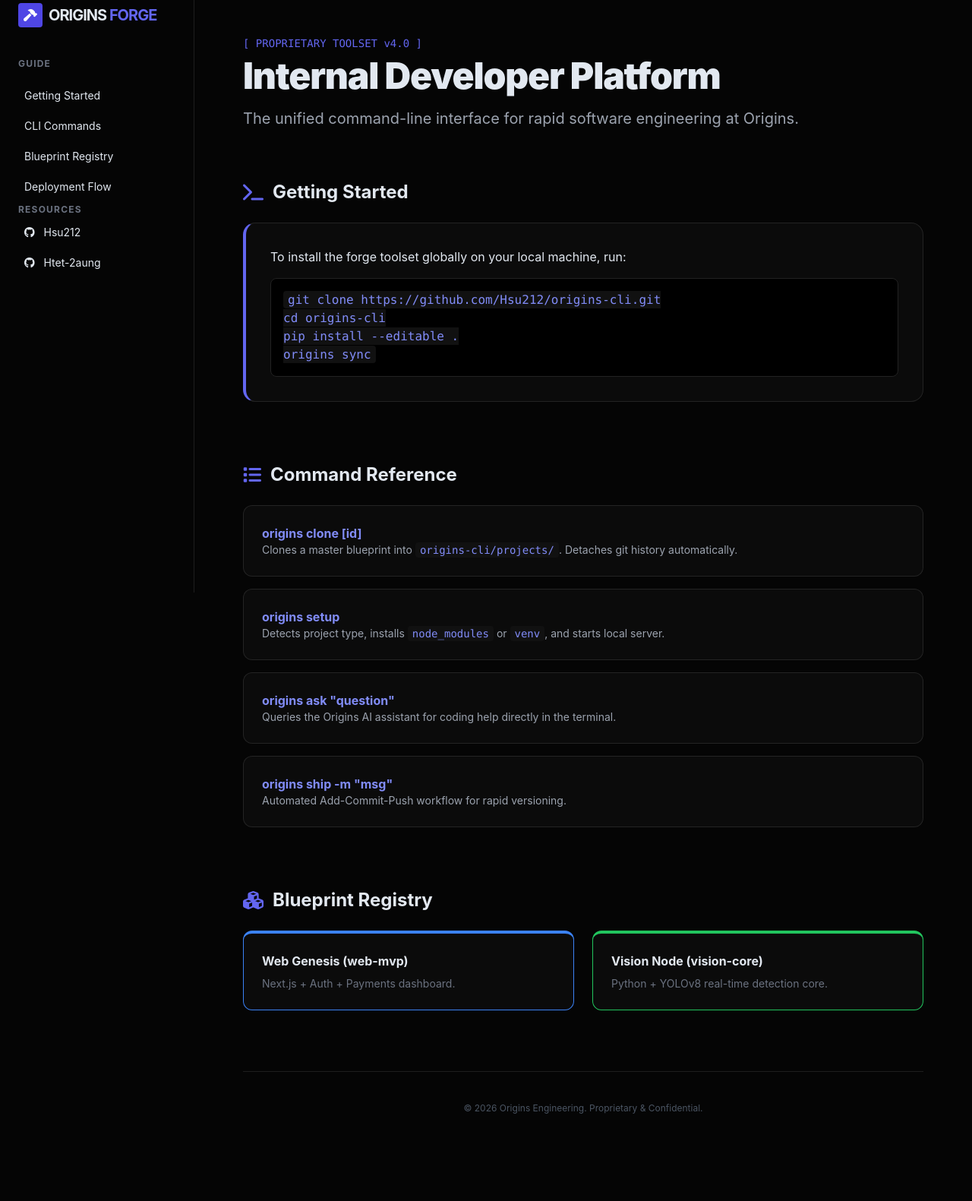
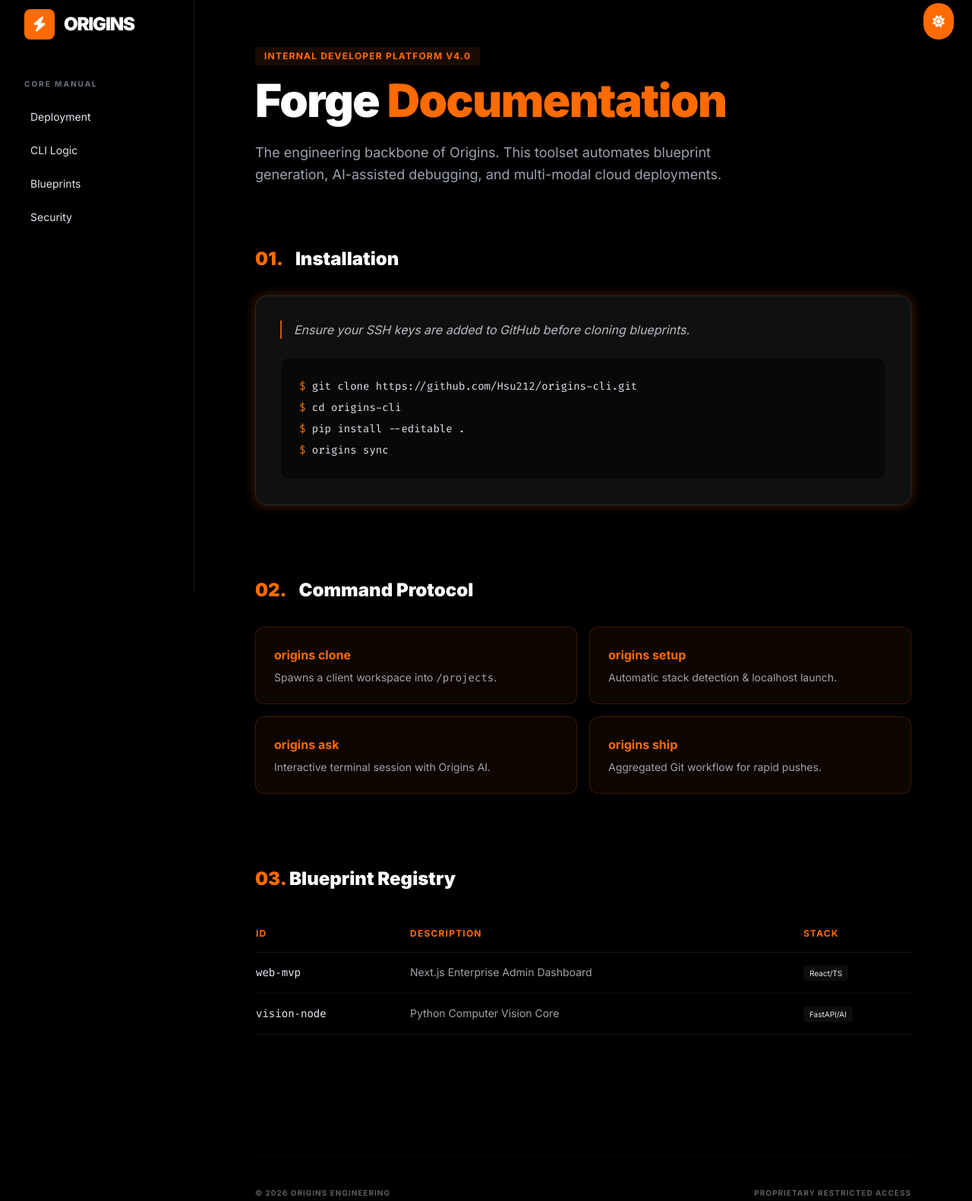
Before and after one commit to Htet-2aung/origins-forge, a plain HTML site: page docs/index.html in a window 1280 px wide. Shown: the part 20-1601 px from the top of the page at 76% size. Before the commit the page ends 1551 px from the top, so only its background shows below. Drawn offline with nearby package versions, Linux system fonts and the light colour scheme.

Commit message:
Update index.html
Signed-off-by: Htet Aung <kienbrown212001@gmail.com>

```diff
--- a/docs/index.html
+++ b/docs/index.html
@@ -3,109 +3,162 @@
 <head>
     <meta charset="UTF-8">
     <meta name="viewport" content="width=device-width, initial-scale=1.0">
-    <title>Origins Forge | Internal Documentation</title>
+    <title>Origins Forge | Engineering Docs</title>
     <script src="https://cdn.tailwindcss.com"></script>
     <link rel="stylesheet" href="https://cdnjs.cloudflare.com/ajax/libs/font-awesome/6.0.0/css/all.min.css">
+    <script>
+        tailwind.config = {
+            darkMode: 'class',
+            theme: {
+                extend: {
+                    colors: {
+                        origins: '#FF6B00',
+                    }
+                }
+            }
+        }
+    </script>
     <style>
-        body { background-color: #050505; color: #e2e8f0; font-family: 'Inter', sans-serif; }
-        .glass { background: rgba(15, 15, 15, 0.7); backdrop-filter: blur(10px); border: 1px solid rgba(255,255,255,0.1); }
-        .neon-border { border-left: 4px solid #6366f1; }
-        code { color: #818cf8; background: #111; padding: 2px 6px; border-radius: 4px; font-family: 'Fira Code', monospace; }
-        .sidebar-link:hover { background: rgba(99, 102, 241, 0.1); color: #818cf8; }
-        pre { background: #000 !important; border: 1px solid #222; border-radius: 8px; padding: 1rem; overflow-x: auto; }
+        @import url('https://fonts.googleapis.com/css2?family=Inter:wght@400;700;900&family=Fira+Code:wght@400;500&display=swap');
+        body { font-family: 'Inter', sans-serif; transition: background-color 0.3s, color 0.3s; }
+        .code-font { font-family: 'Fira Code', monospace; }
+        .neon-orange { box-shadow: 0 0 15px rgba(255, 107, 0, 0.3); }
+        .dark .glass { background: rgba(20, 20, 20, 0.8); border: 1px solid rgba(255, 255, 255, 0.1); }
+        .light .glass { background: rgba(255, 255, 255, 0.9); border: 1px solid rgba(0, 0, 0, 0.1); }
     </style>
 </head>
-<body class="flex">
+<body class="dark bg-black text-slate-200" id="body-root">
 
-    <aside class="w-64 h-screen sticky top-0 border-r border-white/10 p-6 hidden md:block">
-        <div class="flex items-center gap-2 mb-10">
-            <div class="w-8 h-8 bg-indigo-600 rounded flex items-center justify-center text-white">
-                <i class="fas fa-hammer"></i>
+    <button onclick="toggleTheme()" class="fixed top-6 right-6 z-50 p-3 rounded-full bg-origins text-white shadow-lg hover:scale-110 transition">
+        <i id="theme-icon" class="fas fa-sun"></i>
+    </button>
+
+    <div class="flex">
+        <aside class="w-64 h-screen sticky top-0 border-r border-white/10 dark:border-white/10 light:border-black/10 p-8 hidden md:block transition-all">
+            <div class="flex items-center gap-3 mb-12">
+                <div class="w-10 h-10 bg-origins rounded-lg flex items-center justify-center text-white text-xl shadow-lg">
+                    <i class="fas fa-bolt"></i>
                 </div>
-            <span class="font-bold tracking-tighter text-xl">ORIGINS <span class="text-indigo-500">FORGE</span></span>
+                <span class="font-black tracking-tighter text-2xl dark:text-white light:text-black">ORIGINS</span>
             </div>
 
-        <nav class="space-y-1 text-sm">
-            <p class="text-xs font-bold text-gray-500 uppercase mb-4 tracking-widest">Guide</p>
-            <a href="#getting-started" class="sidebar-link block p-2 rounded transition">Getting Started</a>
-            <a href="#cli-commands" class="sidebar-link block p-2 rounded transition">CLI Commands</a>
-            <a href="#blueprints" class="sidebar-link block p-2 rounded transition">Blueprint Registry</a>
-            <a href="#deployment" class="sidebar-link block p-2 rounded transition">Deployment Flow</a>
-
-            <p class="text-xs font-bold text-gray-500 uppercase mt-8 mb-4 tracking-widest">Resources</p>
-            <a href="https://github.com/Hsu212" target="_blank" class="sidebar-link block p-2 rounded transition"><i class="fab fa-github mr-2"></i> Hsu212</a>
-            <a href="https://github.com/Htet-2aung" target="_blank" class="sidebar-link block p-2 rounded transition"><i class="fab fa-github mr-2"></i> Htet-2aung</a>
+            <nav class="space-y-2 text-sm">
+                <p class="text-[10px] font-bold text-gray-500 uppercase mb-4 tracking-[0.2em]">Core Manual</p>
+                <a href="#install" class="block p-2 rounded hover:bg-origins/10 hover:text-origins transition">Deployment</a>
+                <a href="#commands" class="block p-2 rounded hover:bg-origins/10 hover:text-origins transition">CLI Logic</a>
+                <a href="#blueprints" class="block p-2 rounded hover:bg-origins/10 hover:text-origins transition">Blueprints</a>
+                <a href="#security" class="block p-2 rounded hover:bg-origins/10 hover:text-origins transition">Security</a>
             </nav>
         </aside>
 
-    <main class="flex-1 p-6 md:p-16 max-w-5xl">
-
-        <header class="mb-16">
-            <span class="text-indigo-500 font-mono text-sm">[ PROPRIETARY TOOLSET v4.0 ]</span>
-            <h1 class="text-5xl font-black mt-2 mb-4 tracking-tight">Internal Developer Platform</h1>
-            <p class="text-xl text-gray-400 leading-relaxed">The unified command-line interface for rapid software engineering at Origins.</p>
+        <main class="flex-1 p-8 md:p-20 max-w-5xl">
+            <header class="mb-20">
+                <div class="inline-block px-3 py-1 rounded bg-origins/10 text-origins text-xs font-bold mb-4 tracking-widest uppercase">
+                    Internal Developer Platform v4.0
+                </div>
+                <h1 class="text-6xl font-black mb-6 tracking-tight dark:text-white light:text-black">
+                    Forge <span class="text-origins">Documentation</span>
+                </h1>
+                <p class="text-lg text-gray-500 dark:text-gray-400 max-w-2xl leading-relaxed">
+                    The engineering backbone of Origins. This toolset automates blueprint generation, AI-assisted debugging, and multi-modal cloud deployments.
+                </p>
             </header>
 
-        <section id="getting-started" class="mb-20">
-            <h2 class="text-2xl font-bold mb-6 flex items-center gap-3">
-                <i class="fas fa-terminal text-indigo-500"></i> Getting Started
+            <section id="install" class="mb-24">
+                <h2 class="text-2xl font-black mb-8 flex items-center gap-4 dark:text-white light:text-black">
+                    <span class="text-origins">01.</span> Installation
                 </h2>
-            <div class="glass p-8 rounded-2xl neon-border">
-                <p class="mb-4">To install the forge toolset globally on your local machine, run:</p>
-                <pre><code>git clone https://github.com/Hsu212/origins-cli.git
-cd origins-cli
-pip install --editable .
-origins sync</code></pre>
-            </div>
-        </section>
-
-        <section id="cli-commands" class="mb-20">
-            <h2 class="text-2xl font-bold mb-6 flex items-center gap-3">
-                <i class="fas fa-list text-indigo-500"></i> Command Reference
-            </h2>
-
-            <div class="space-y-4">
-                <div class="glass p-6 rounded-xl">
-                    <h3 class="font-bold text-indigo-400">origins clone [id]</h3>
-                    <p class="text-gray-400 text-sm">Clones a master blueprint into <code>origins-cli/projects/</code>. Detaches git history automatically.</p>
-                </div>
-                <div class="glass p-6 rounded-xl">
-                    <h3 class="font-bold text-indigo-400">origins setup</h3>
-                    <p class="text-gray-400 text-sm">Detects project type, installs <code>node_modules</code> or <code>venv</code>, and starts local server.</p>
-                </div>
-                <div class="glass p-6 rounded-xl">
-                    <h3 class="font-bold text-indigo-400">origins ask "question"</h3>
-                    <p class="text-gray-400 text-sm">Queries the Origins AI assistant for coding help directly in the terminal.</p>
-                </div>
-                <div class="glass p-6 rounded-xl">
-                    <h3 class="font-bold text-indigo-400">origins ship -m "msg"</h3>
-                    <p class="text-gray-400 text-sm">Automated Add-Commit-Push workflow for rapid versioning.</p>
+                <div class="glass p-8 rounded-2xl neon-orange transition-all">
+                    <p class="mb-6 opacity-80 italic border-l-2 border-origins pl-4">Ensure your SSH keys are added to GitHub before cloning blueprints.</p>
+                    <div class="bg-black/50 dark:bg-black/50 light:bg-gray-100 p-6 rounded-xl overflow-x-auto border border-white/5">
+                        <pre class="code-font text-sm leading-7">
+<span class="text-origins">$</span> git clone https://github.com/Hsu212/origins-cli.git
+<span class="text-origins">$</span> cd origins-cli
+<span class="text-origins">$</span> pip install --editable .
+<span class="text-origins">$</span> origins sync</pre>
                     </div>
                 </div>
             </section>
 
 
 
-        <section id="blueprints" class="mb-20">
-            <h2 class="text-2xl font-bold mb-6 flex items-center gap-3">
-                <i class="fas fa-cubes text-indigo-500"></i> Blueprint Registry
+            <section id="commands" class="mb-24">
+                <h2 class="text-2xl font-black mb-8 flex items-center gap-4 dark:text-white light:text-black">
+                    <span class="text-origins">02.</span> Command Protocol
                 </h2>
-            <div class="grid grid-cols-1 md:grid-cols-2 gap-6">
-                <div class="glass p-6 rounded-xl border-t-4 border-blue-500">
-                    <h3 class="font-bold mb-2">Web Genesis (web-mvp)</h3>
-                    <p class="text-sm text-gray-500">Next.js + Auth + Payments dashboard.</p>
+                <div class="grid grid-cols-1 md:grid-cols-2 gap-4">
+                    <div class="p-6 bg-origins/5 border border-origins/20 rounded-xl">
+                        <h3 class="font-bold text-origins mb-2">origins clone</h3>
+                        <p class="text-sm opacity-70">Spawns a client workspace into <code>/projects</code>.</p>
                     </div>
-                <div class="glass p-6 rounded-xl border-t-4 border-green-500">
-                    <h3 class="font-bold mb-2">Vision Node (vision-core)</h3>
-                    <p class="text-sm text-gray-500">Python + YOLOv8 real-time detection core.</p>
+                    <div class="p-6 bg-origins/5 border border-origins/20 rounded-xl">
+                        <h3 class="font-bold text-origins mb-2">origins setup</h3>
+                        <p class="text-sm opacity-70">Automatic stack detection & localhost launch.</p>
+                    </div>
+                    <div class="p-6 bg-origins/5 border border-origins/20 rounded-xl">
+                        <h3 class="font-bold text-origins mb-2">origins ask</h3>
+                        <p class="text-sm opacity-70">Interactive terminal session with Origins AI.</p>
+                    </div>
+                    <div class="p-6 bg-origins/5 border border-origins/20 rounded-xl">
+                        <h3 class="font-bold text-origins mb-2">origins ship</h3>
+                        <p class="text-sm opacity-70">Aggregated Git workflow for rapid pushes.</p>
                     </div>
                 </div>
             </section>
 
-        <footer class="mt-20 pt-10 border-t border-white/10 text-center text-gray-600 text-xs">
-            &copy; 2026 Origins Engineering. Proprietary & Confidential.
+            <section id="blueprints" class="mb-24">
+                <h2 class="text-2xl font-black mb-8 dark:text-white light:text-black">
+                    <span class="text-origins">03.</span> Blueprint Registry
+                </h2>
+                <div class="overflow-x-auto">
+                    <table class="w-full text-left border-collapse">
+                        <thead>
+                            <tr class="border-b border-white/10">
+                                <th class="py-4 font-bold text-xs uppercase tracking-widest text-origins">ID</th>
+                                <th class="py-4 font-bold text-xs uppercase tracking-widest text-origins">Description</th>
+                                <th class="py-4 font-bold text-xs uppercase tracking-widest text-origins">Stack</th>
+                            </tr>
+                        </thead>
+                        <tbody class="text-sm">
+                            <tr class="border-b border-white/5">
+                                <td class="py-4 font-mono">web-mvp</td>
+                                <td class="py-4 opacity-70">Next.js Enterprise Admin Dashboard</td>
+                                <td class="py-4"><span class="px-2 py-1 bg-white/5 rounded text-[10px]">React/TS</span></td>
+                            </tr>
+                            <tr class="border-b border-white/5">
+                                <td class="py-4 font-mono">vision-node</td>
+                                <td class="py-4 opacity-70">Python Computer Vision Core</td>
+                                <td class="py-4"><span class="px-2 py-1 bg-white/5 rounded text-[10px]">FastAPI/AI</span></td>
+                            </tr>
+                        </tbody>
+                    </table>
+                </div>
+            </section>
+
+            <footer class="mt-40 pt-10 border-t border-white/10 dark:border-white/10 light:border-black/10 flex justify-between items-center text-[10px] font-bold uppercase tracking-widest opacity-40">
+                <span>&copy; 2026 Origins Engineering</span>
+                <span>Proprietary Restricted Access</span>
             </footer>
+        </main>
+    </div>
 
-    </main>
+    <script>
+        function toggleTheme() {
+            const body = document.getElementById('body-root');
+            const icon = document.getElementById('theme-icon');
+
+            if (body.classList.contains('dark')) {
+                body.classList.remove('dark', 'bg-black', 'text-slate-200');
+                body.classList.add('light', 'bg-white', 'text-slate-800');
+                icon.classList.remove('fa-sun');
+                icon.classList.add('fa-moon');
+            } else {
+                body.classList.remove('light', 'bg-white', 'text-slate-800');
+                body.classList.add('dark', 'bg-black', 'text-slate-200');
+                icon.classList.remove('fa-moon');
+                icon.classList.add('fa-sun');
+            }
+        }
+    </script>
 </body>
 </html>
```
Lines whose indentation alone changed are shown as unchanged.
